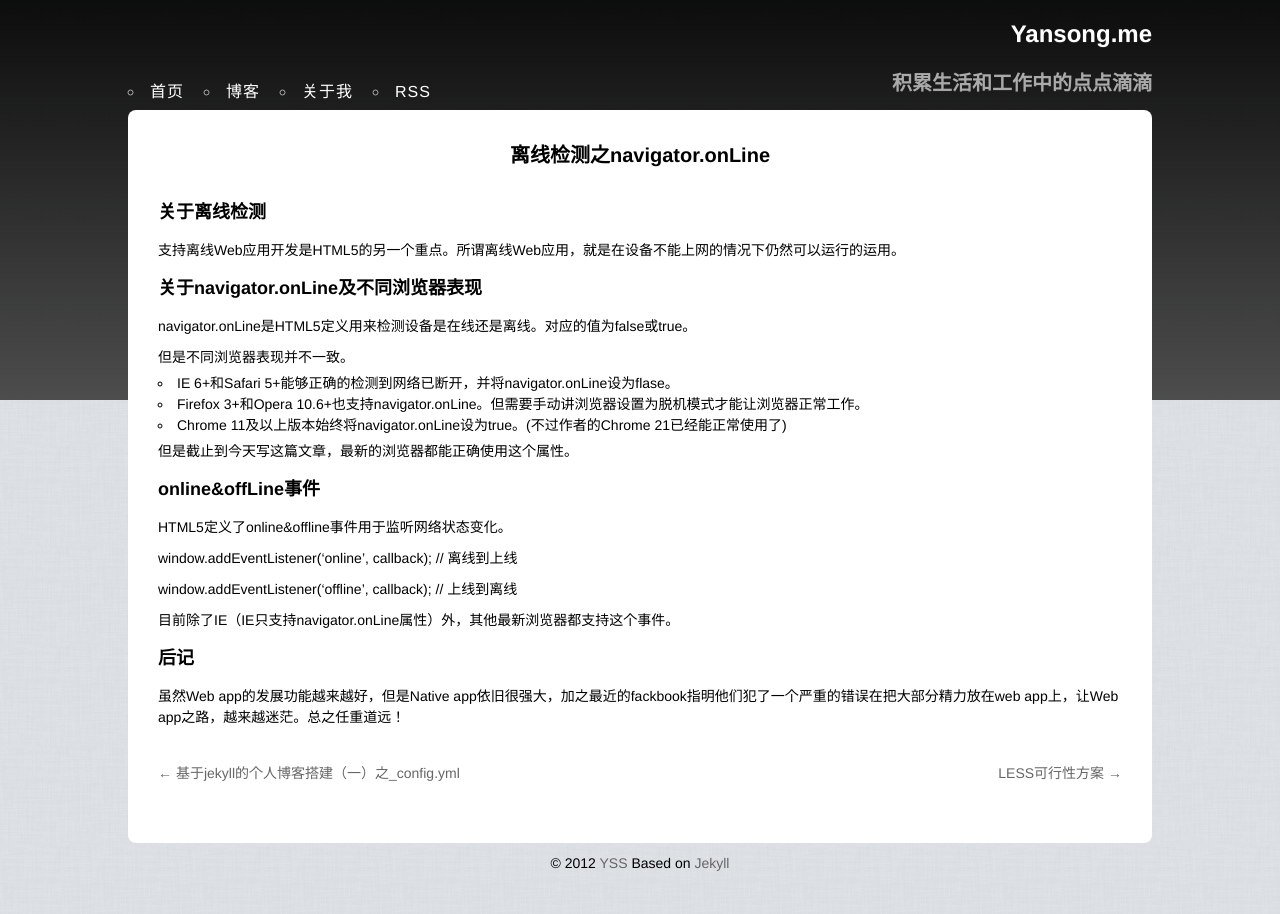
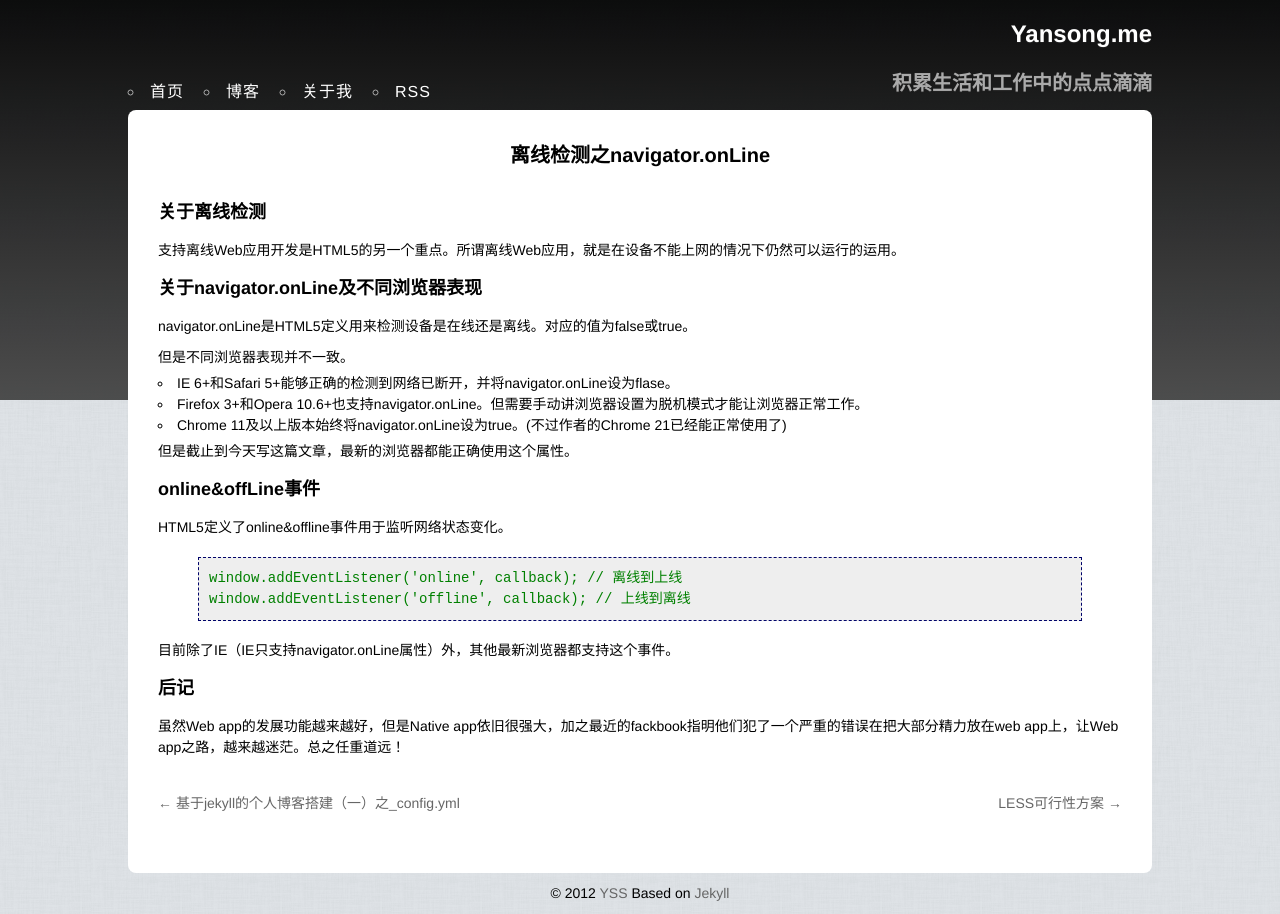
Before and after one commit to yss/yss.github.io, a Jekyll site: the page built from _posts/2012-09-15-navigator-onLine.md, in a window 1280 px wide. Built offline with Jekyll 4.4.1, drawn with Linux system fonts in a browser that asks for light colours; Markdown is read by kramdown in place of the engine named in the settings.

Commit message:
add highlight

```diff
--- a/_posts/2012-09-15-navigator-onLine.md
+++ b/_posts/2012-09-15-navigator-onLine.md
@@ -23,10 +23,10 @@ navigator.onLine是HTML5定义用来检测设备是在线还是离线。对应
 
 ### online&offLine事件
 HTML5定义了online&offline事件用于监听网络状态变化。
-
-> window.addEventListener('online', callback); // 离线到上线
-
-> window.addEventListener('offline', callback); // 上线到离线
+{% highlight javascript %}
+window.addEventListener('online', callback); // 离线到上线
+window.addEventListener('offline', callback); // 上线到离线
+{% endhighlight %}
 
 目前除了IE（IE只支持navigator.onLine属性）外，其他最新浏览器都支持这个事件。
 
```
Also changed, not shown: _posts/2012-09-14-set-up-jekyll-blog-I.md (+6 -5 lines), _posts/2012-09-18-understand-jekyll.md (+3 -0 lines), _posts/2012-09-19-some-notes-in-less.md (added, +24 -0 lines).
